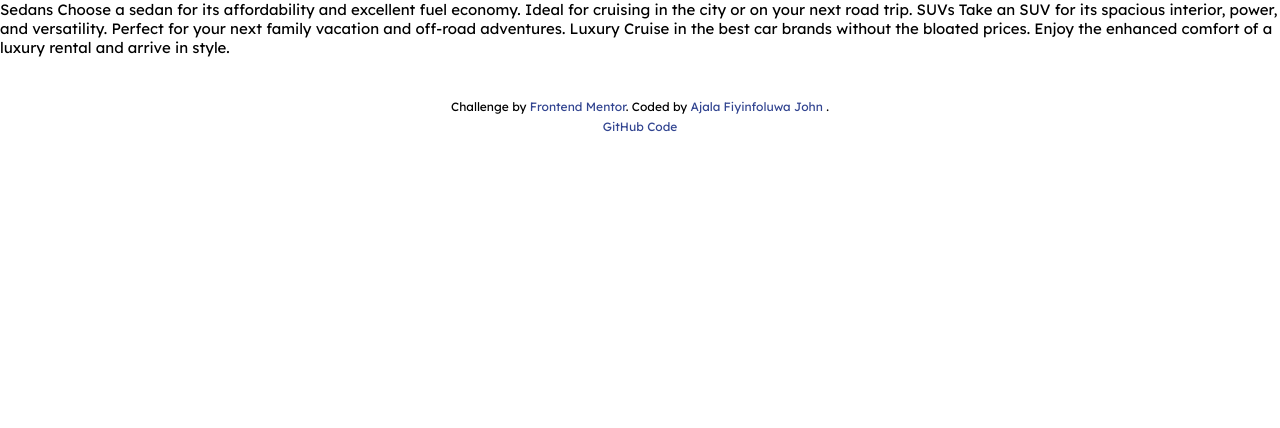
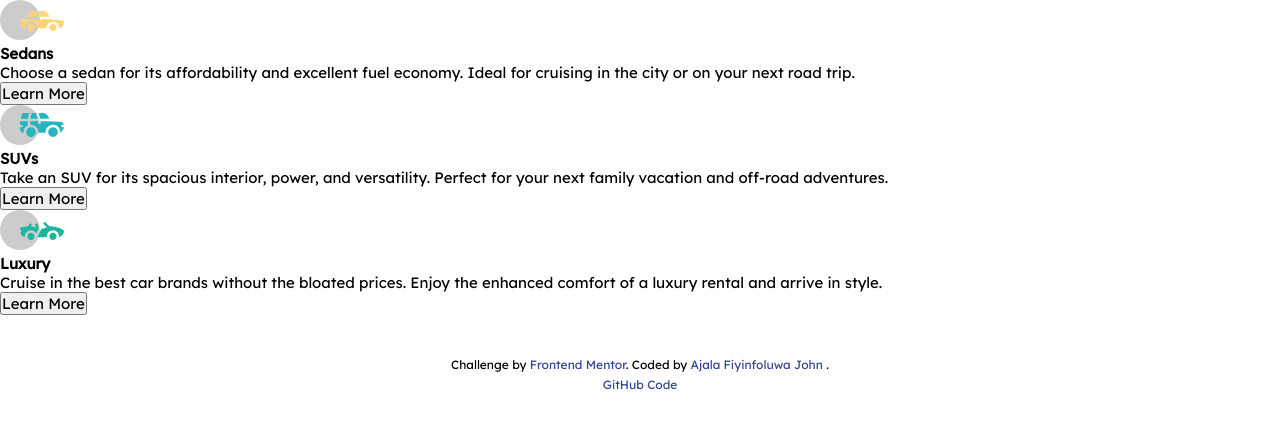
Before and after one commit to kodaas/3-column-card_html_css, a plain HTML site: page index.html in a window 1280 px wide. Drawn offline with Linux system fonts and the light colour scheme.

Commit message:
Setup index.html tags

```diff
--- a/index.html
+++ b/index.html
@@ -13,17 +13,29 @@
 </head>
 <body>
 
-  Sedans
-  Choose a sedan for its affordability and excellent fuel economy. Ideal for cruising in the city
-  or on your next road trip.
+  <section>
+    <div class="container">
+      <div class="card">
+        <img src="images/icon-sedans.svg" alt="sedans">
+        <h1>Sedans</h1>
+        <p>Choose a sedan for its affordability and excellent fuel economy. Ideal for cruising in the city or on your next road trip.</p>
+        <button>Learn More</button>
+      </div>
+      <div class="card">
+        <img src="images/icon-suvs.svg" alt="suvs">
+        <h1>SUVs</h1>
+        <p>Take an SUV for its spacious interior, power, and versatility. Perfect for your next family vacation and off-road adventures.</p>
+        <button>Learn More</button>
+      </div>
+      <div class="card">
+        <img src="images/icon-luxury.svg" alt="luxury">
+        <h1>Luxury</h1>
+        <p>Cruise in the best car brands without the bloated prices. Enjoy the enhanced comfort of a luxury rental and arrive in style.</p>
+        <button>Learn More</button>
+      </div>
+    </div>
+  </section>
 
-  SUVs
-  Take an SUV for its spacious interior, power, and versatility. Perfect for your next family vacation
-  and off-road adventures.
-
-  Luxury
-  Cruise in the best car brands without the bloated prices. Enjoy the enhanced comfort of a luxury
-  rental and arrive in style.
 
   <footer style="line-height: 10px;">
     <p class="attribution">
```
Lines whose indentation alone changed are shown as unchanged.
